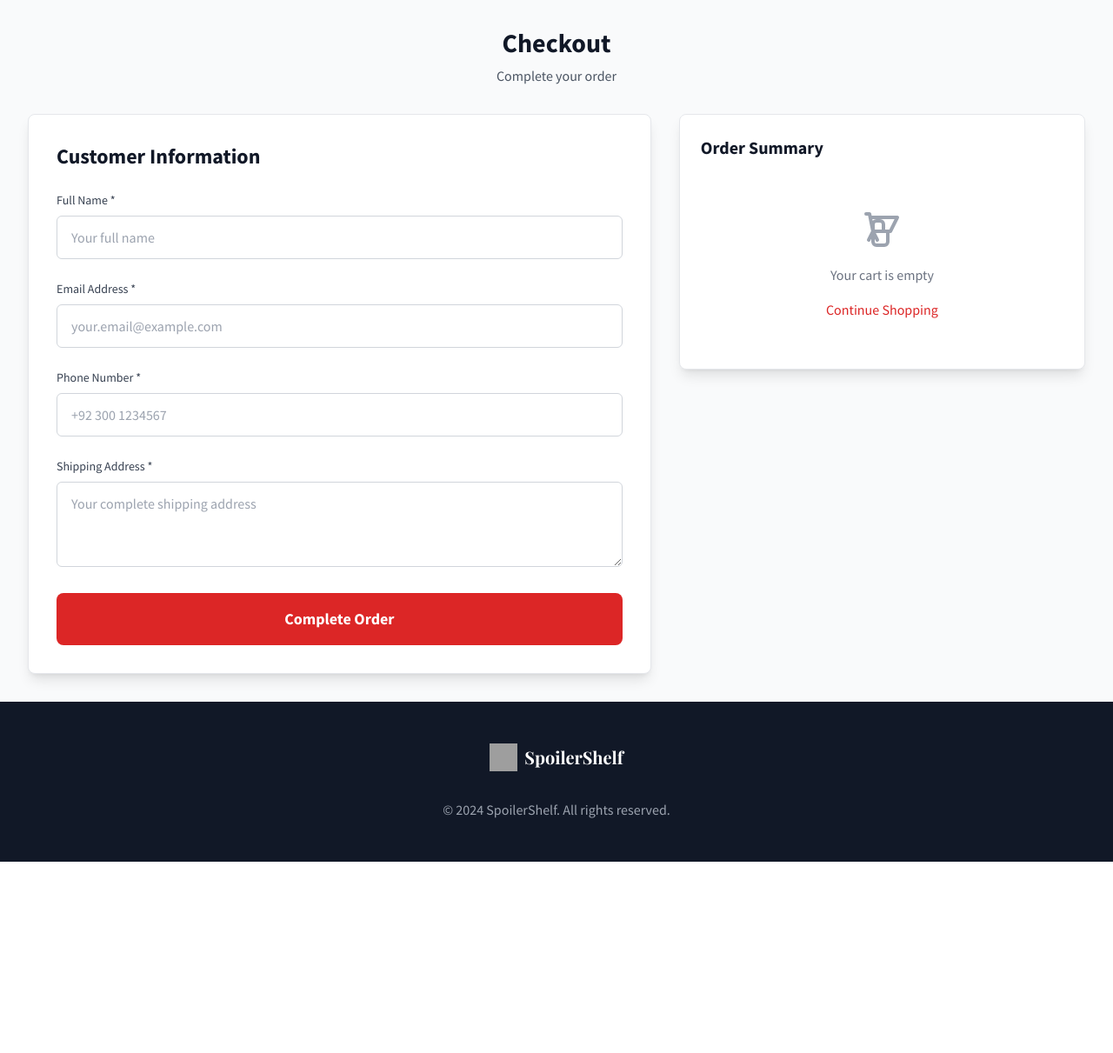
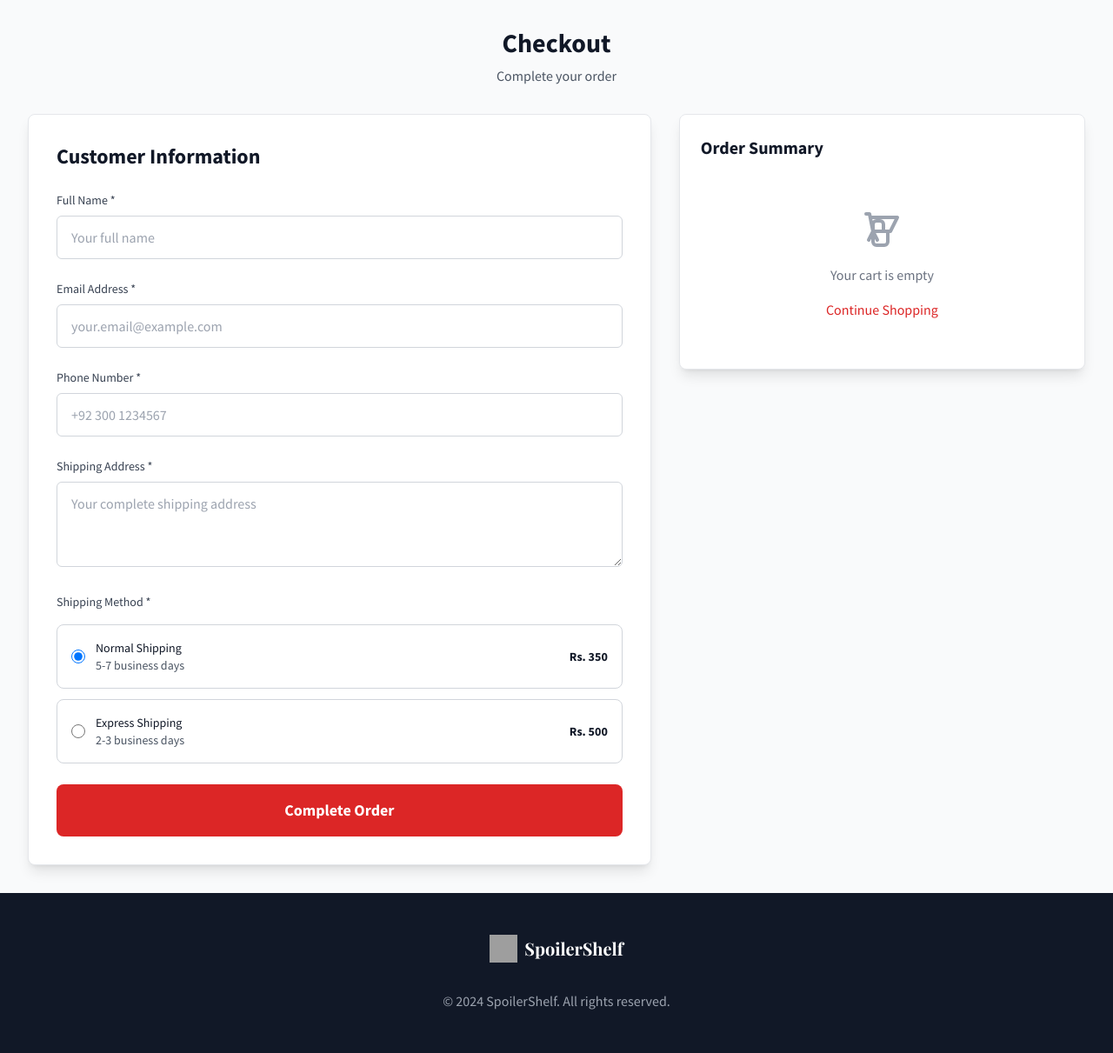
Before and after one commit to muhammadanas0716/Shopfiy-Project, a Django app: page /order/ in a window 1280 px wide. Shown: the part 66-1277 px from the top of the page at 87% size. Before the commit the page ends 1057 px from the top, so only its background shows below. Run offline with Django 5.2, Linux system fonts and the light colour scheme; some libraries are stand-ins or nearby versions; grey boxes are pictures that could not be loaded.

Commit message:
Add shipping options and product icons to order system
Features added:
- Shipping options: Normal (Rs. 350, 5-7 days) and Express (Rs. 500, 2-3 days)
- Normal shipping selected by default
- Dynamic shipping cost calculation in order summary
- Product-specific icons in cart display:
  * GT3 RS Spoiler Shelf: Uses main product image
  * License Plate Posters: Uses number plate product image
- Updated Order model with shipping_method and shipping_cost fields
- Updated OrderForm to include shipping method selection
- JavaScript for real-time total calculation when shipping method changes
- Migration created for new Order fields

```diff
--- a/apps/orders/forms.py
+++ b/apps/orders/forms.py
@@ -5,7 +5,7 @@ from .models import Order
 class OrderForm(ModelForm):
     class Meta:
         model = Order
-        fields = ['customer_name', 'customer_email', 'customer_phone', 'shipping_address']
+        fields = ['customer_name', 'customer_email', 'customer_phone', 'shipping_address', 'shipping_method']
         widgets = {
             'customer_name': forms.TextInput(attrs={
                 'class': 'w-full px-4 py-3 border border-gray-300 rounded-md focus:outline-none focus:ring-2 focus:ring-red-500 focus:border-transparent sans-font',
@@ -23,6 +23,9 @@ class OrderForm(ModelForm):
                 'class': 'w-full px-4 py-3 border border-gray-300 rounded-md focus:outline-none focus:ring-2 focus:ring-red-500 focus:border-transparent sans-font',
                 'placeholder': 'Your complete shipping address',
                 'rows': 3
+            }),
+            'shipping_method': forms.RadioSelect(attrs={
+                'class': 'shipping-method-radio'
             }),
         }
 
--- a/apps/orders/models.py
+++ b/apps/orders/models.py
@@ -34,12 +34,19 @@ class Order(models.Model):
         ('cancelled', 'Cancelled'),
     ]
 
+    SHIPPING_CHOICES = [
+        ('normal', 'Normal Shipping (5-7 days) - Rs. 350'),
+        ('express', 'Express Shipping (2-3 days) - Rs. 500'),
+    ]
+
     status = models.CharField(max_length=20, choices=STATUS_CHOICES, default='pending')
     created_at = models.DateTimeField(auto_now_add=True)
     updated_at = models.DateTimeField(auto_now=True)
     is_paid = models.BooleanField(default=False)
     is_delivered = models.BooleanField(default=False)
     total_amount = models.DecimalField(max_digits=10, decimal_places=2, default=0)
+    shipping_method = models.CharField(max_length=20, choices=SHIPPING_CHOICES, default='normal')
+    shipping_cost = models.DecimalField(max_digits=10, decimal_places=2, default=350)
 
     # Customer information
     customer_name = models.CharField(max_length=255)
@@ -51,10 +58,14 @@ class Order(models.Model):
         return f"Order #{self.pk} - {self.customer_name}"
 
     def calculate_total(self):
-        total = sum(item.get_total() for item in self.items.all())
+        subtotal = sum(item.get_total() for item in self.items.all())
+        total = subtotal + self.shipping_cost
         self.total_amount = total
         self.save()
         return total
+
+    def get_subtotal(self):
+        return sum(item.get_total() for item in self.items.all())
 
     class Meta:
         ordering = ['-created_at']
--- a/apps/orders/views.py
+++ b/apps/orders/views.py
@@ -118,7 +118,15 @@ def submit_order(request):
         if form.is_valid():
             try:
                 # Create the order
-                order = form.save()
+                order = form.save(commit=False)
+
+                # Set shipping cost based on selected method
+                if order.shipping_method == 'express':
+                    order.shipping_cost = 500
+                else:
+                    order.shipping_cost = 350
+
+                order.save()
 
                 # Get cart items from session
                 cart = request.session.get('cart', {})
@@ -147,8 +155,8 @@ def submit_order(request):
                         messages.error(request, f'Product variant not found.')
                         continue
 
-                # Update order total
-                order.total_amount = total_amount
+                # Update order total (subtotal + shipping)
+                order.total_amount = total_amount + order.shipping_cost
                 order.save()
 
                 # Clear cart
--- a/templates/orders/order_form.html
+++ b/templates/orders/order_form.html
@@ -79,6 +79,44 @@
                             {% endif %}
                         </div>
 
+                        <!-- Shipping Method -->
+                        <div>
+                            <label class="block text-sm font-medium text-gray-700 mb-4">
+                                Shipping Method *
+                            </label>
+                            <div class="space-y-3">
+                                <div class="flex items-center p-4 border border-gray-300 rounded-lg hover:bg-gray-50 transition-colors">
+                                    <input type="radio" id="id_shipping_method_0" name="shipping_method" value="normal"
+                                           class="h-4 w-4 text-red-600 focus:ring-red-500 border-gray-300" checked>
+                                    <label for="id_shipping_method_0" class="ml-3 flex-1 cursor-pointer">
+                                        <div class="flex items-center justify-between">
+                                            <div>
+                                                <div class="text-sm font-medium text-gray-900">Normal Shipping</div>
+                                                <div class="text-sm text-gray-600">5-7 business days</div>
+                                            </div>
+                                            <div class="text-sm font-bold text-gray-900">Rs. 350</div>
+                                        </div>
+                                    </label>
+                                </div>
+                                <div class="flex items-center p-4 border border-gray-300 rounded-lg hover:bg-gray-50 transition-colors">
+                                    <input type="radio" id="id_shipping_method_1" name="shipping_method" value="express"
+                                           class="h-4 w-4 text-red-600 focus:ring-red-500 border-gray-300">
+                                    <label for="id_shipping_method_1" class="ml-3 flex-1 cursor-pointer">
+                                        <div class="flex items-center justify-between">
+                                            <div>
+                                                <div class="text-sm font-medium text-gray-900">Express Shipping</div>
+                                                <div class="text-sm text-gray-600">2-3 business days</div>
+                                            </div>
+                                            <div class="text-sm font-bold text-gray-900">Rs. 500</div>
+                                        </div>
+                                    </label>
+                                </div>
+                            </div>
+                            {% if form.shipping_method.errors %}
+                            <p class="mt-1 text-sm text-red-600">{{ form.shipping_method.errors.0 }}</p>
+                            {% endif %}
+                        </div>
+
                         <!-- Submit Button -->
                         <button type="submit"
                             class="w-full bg-red-600 hover:bg-red-700 text-white font-bold py-4 px-8 rounded-lg text-lg transition-colors duration-300 focus:outline-none focus:ring-2 focus:ring-red-500 focus:ring-offset-2">
@@ -99,13 +137,23 @@
                         <div class="border border-gray-200 rounded-lg p-4">
                             <!-- Product Image and Info -->
                             <div class="flex items-start space-x-3 mb-3">
-                                <div class="w-16 h-16 bg-gray-100 rounded-lg flex items-center justify-center">
+                                <div class="w-16 h-16 bg-gray-100 rounded-lg flex items-center justify-center overflow-hidden">
+                                    {% if "GT3" in item.variant.product.name or "Spoiler" in item.variant.product.name %}
+                                        <img src="https://lh3.googleusercontent.com/d/1XUpdsY9C4uQ3vSzUD7S9icEkuKWfa4qP=w1600"
+                                             alt="{{ item.variant.product.name }}"
+                                             class="w-full h-full object-cover">
+                                    {% elif "License" in item.variant.product.name or "Plate" in item.variant.product.name %}
+                                        <img src="https://lh3.googleusercontent.com/d/1_yr6vqjgU5MllWsCtgNsHkQKQn0CEJu-=w1600"
+                                             alt="{{ item.variant.product.name }}"
+                                             class="w-full h-full object-cover">
+                                    {% else %}
                                         <svg class="w-8 h-8 text-gray-400" fill="none" stroke="currentColor"
                                             viewBox="0 0 24 24">
                                             <path stroke-linecap="round" stroke-linejoin="round" stroke-width="2"
                                                 d="M4 16l4.586-4.586a2 2 0 012.828 0L16 16m-2-2l1.586-1.586a2 2 0 012.828 0L20 14m-6-6h.01M6 20h12a2 2 0 002-2V6a2 2 0 00-2-2H6a2 2 0 00-2 2v12a2 2 0 002 2z">
                                             </path>
                                         </svg>
+                                    {% endif %}
                                 </div>
                                 <div class="flex-1 min-w-0">
                                     <h3 class="font-semibold text-gray-900 text-sm">{{ item.variant.product.name }}</h3>
@@ -162,11 +210,11 @@
                         <div class="space-y-2">
                             <div class="flex justify-between items-center">
                                 <span class="text-sm text-gray-600">Subtotal</span>
-                                <span class="text-sm text-gray-900">Rs.{{ total|floatformat:2 }} PKR</span>
+                                <span class="text-sm text-gray-900" id="subtotal">Rs.{{ total|floatformat:2 }} PKR</span>
                             </div>
                             <div class="flex justify-between items-center">
                                 <span class="text-sm text-gray-600">Shipping</span>
-                                <span class="text-sm text-green-600 font-medium">Free</span>
+                                <span class="text-sm text-gray-900 font-medium" id="shipping-cost">Rs.350.00 PKR</span>
                             </div>
                             <div class="flex justify-between items-center">
                                 <span class="text-sm text-gray-600">Tax</span>
@@ -175,7 +223,7 @@
                             <div class="border-t border-gray-200 pt-2">
                                 <div class="flex justify-between items-center">
                                     <span class="text-lg font-bold text-gray-900">Total</span>
-                                    <span class="text-xl font-bold text-red-600">Rs.{{ total|floatformat:2 }} PKR</span>
+                                    <span class="text-xl font-bold text-red-600" id="total-amount">Rs.{{ total|add:350|floatformat:2 }} PKR</span>
                                 </div>
                             </div>
                         </div>
@@ -418,5 +466,46 @@
                 console.error('Error updating cart count:', error);
             });
     }
+
+    // Update shipping cost and total when shipping method changes
+    function updateShippingCost() {
+        const subtotalElement = document.getElementById('subtotal');
+        const shippingCostElement = document.getElementById('shipping-cost');
+        const totalAmountElement = document.getElementById('total-amount');
+
+        if (!subtotalElement || !shippingCostElement || !totalAmountElement) return;
+
+        const normalShipping = document.getElementById('id_shipping_method_0');
+        const expressShipping = document.getElementById('id_shipping_method_1');
+
+        let shippingCost = 350; // Default normal shipping
+
+        if (expressShipping && expressShipping.checked) {
+            shippingCost = 500;
+        }
+
+        // Get subtotal value
+        const subtotalText = subtotalElement.textContent;
+        const subtotalMatch = subtotalText.match(/Rs\.(\d+(?:\.\d+)?)/);
+        const subtotalValue = subtotalMatch ? parseFloat(subtotalMatch[1]) : 0;
+
+        // Update shipping cost display
+        shippingCostElement.textContent = `Rs.${shippingCost}.00 PKR`;
+
+        // Update total
+        const totalValue = subtotalValue + shippingCost;
+        totalAmountElement.textContent = `Rs.${totalValue.toFixed(2)} PKR`;
+    }
+
+    // Add event listeners for shipping method changes
+    document.addEventListener('DOMContentLoaded', function() {
+        const shippingRadios = document.querySelectorAll('input[name="shipping_method"]');
+        shippingRadios.forEach(radio => {
+            radio.addEventListener('change', updateShippingCost);
+        });
+
+        // Initialize shipping cost
+        updateShippingCost();
+    });
 </script>
 {% endblock %}
```
Also changed, not shown: apps/orders/migrations/0005_order_shipping_cost_order_shipping_method.py (added). Lines whose indentation alone changed are shown as unchanged.
